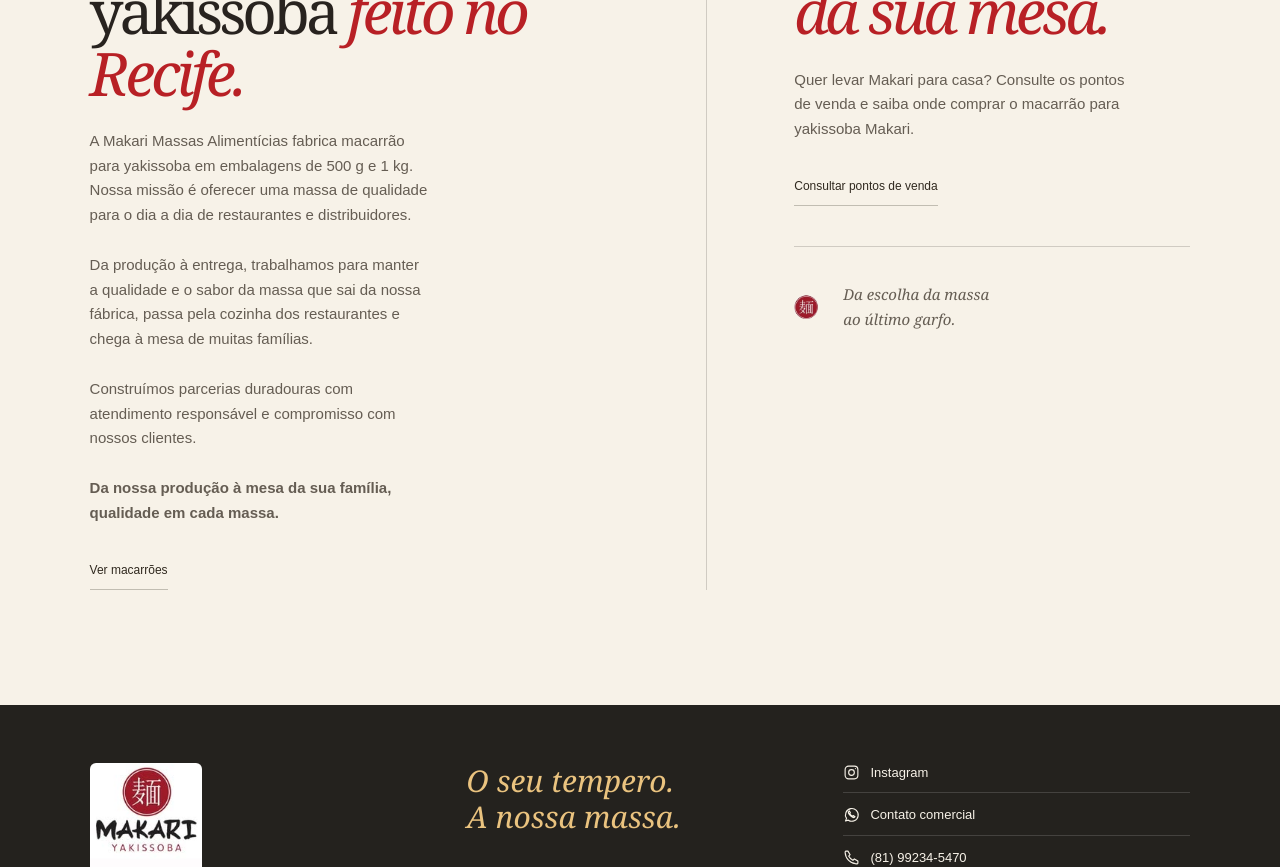
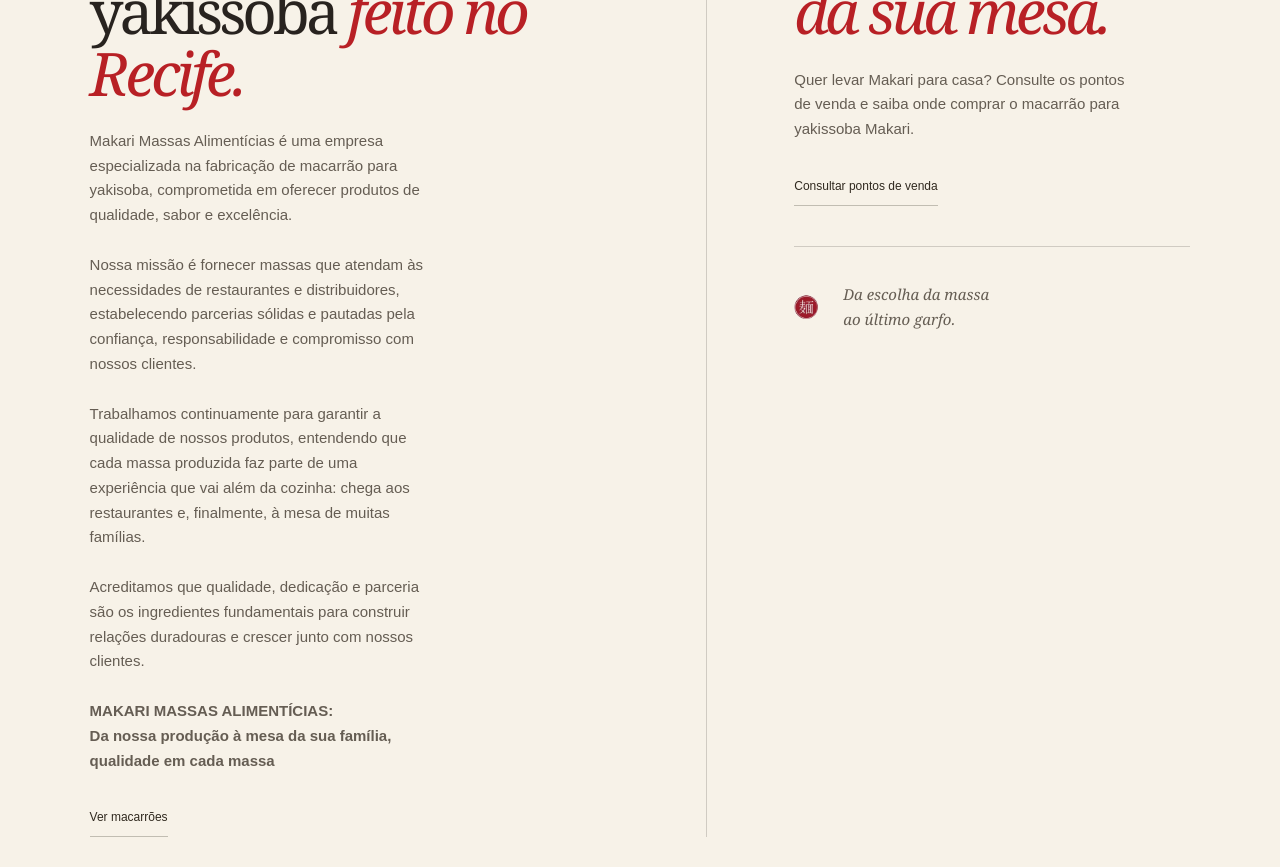
Before and after one commit to gustavosergio/makari-massas, a React (Vite) app: page / in a window 1280 px wide. Shown: the part 2440-3307 px from the top of the page. Built offline with nearby package versions, Linux system fonts and the light colour scheme.

Commit message:
docs: substitui o texto institucional da Makari

```diff
--- a/src/App.tsx
+++ b/src/App.tsx
@@ -100,10 +100,11 @@ export default function App() {
         <div id="sobre" className="reveal">
           <p className="eyebrow">SOBRE A MAKARI</p>
           <h2>Macarrão para yakissoba <em>feito no Recife.</em></h2>
-          <p>A Makari Massas Alimentícias fabrica macarrão para yakissoba em embalagens de 500 g e 1 kg. Nossa missão é oferecer uma massa de qualidade para o dia a dia de restaurantes e distribuidores.</p>
-          <p>Da produção à entrega, trabalhamos para manter a qualidade e o sabor da massa que sai da nossa fábrica, passa pela cozinha dos restaurantes e chega à mesa de muitas famílias.</p>
-          <p>Construímos parcerias duradouras com atendimento responsável e compromisso com nossos clientes.</p>
-          <p><strong>Da nossa produção à mesa da sua família, qualidade em cada massa.</strong></p>
+          <p>Makari Massas Alimentícias é uma empresa especializada na fabricação de macarrão para yakisoba, comprometida em oferecer produtos de qualidade, sabor e excelência.</p>
+          <p>Nossa missão é fornecer massas que atendam às necessidades de restaurantes e distribuidores, estabelecendo parcerias sólidas e pautadas pela confiança, responsabilidade e compromisso com nossos clientes.</p>
+          <p>Trabalhamos continuamente para garantir a qualidade de nossos produtos, entendendo que cada massa produzida faz parte de uma experiência que vai além da cozinha: chega aos restaurantes e, finalmente, à mesa de muitas famílias.</p>
+          <p>Acreditamos que qualidade, dedicação e parceria são os ingredientes fundamentais para construir relações duradouras e crescer junto com nossos clientes.</p>
+          <p><strong>MAKARI MASSAS ALIMENTÍCIAS:<br />Da nossa produção à mesa da sua família, qualidade em cada massa</strong></p>
           <a className="text-link dark" href="#massas">Ver macarrões</a>
         </div>
         <div id="onde-encontrar" className="where reveal"><p className="eyebrow">ONDE ENCONTRAR</p><h2>Mais perto<br/><em>da sua mesa.</em></h2><p>Quer levar Makari para casa? Consulte os pontos de venda e saiba onde comprar o macarrão para yakissoba Makari.</p>{business.retailers.length ? business.retailers.map(retailer => <a className="text-link dark" key={retailer.url} href={retailer.url}>{retailer.name}</a>) : <a className="text-link dark" href={whatsappLink('retailers')}>Consultar pontos de venda</a>}<div className="where-note"><span className="makari-symbol" aria-hidden="true" /><p>Da escolha da massa<br/>ao último garfo.</p></div></div>
```
